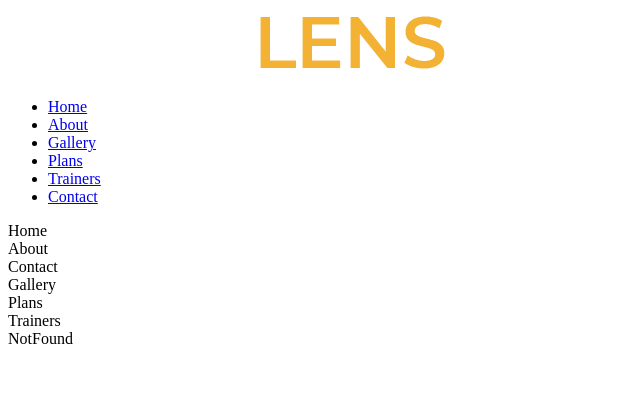
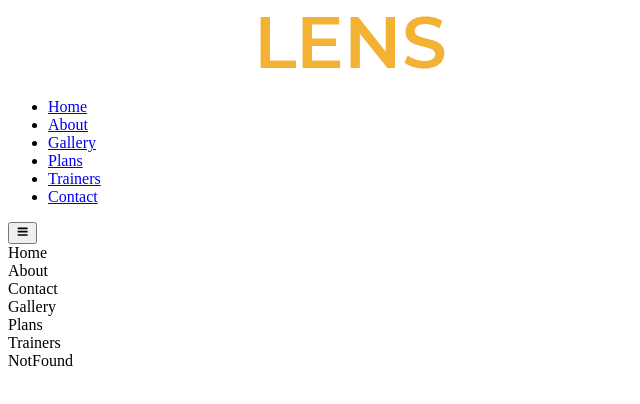
Before and after one commit to erickdc7/react-trainer-website, a React (Create React App) app: page / in a window 1280 px wide. Shown: the top 404 px of the page, without its empty margins (0-640 px from the left). Built offline with nearby package versions, Linux system fonts and the light colour scheme; the HTML template or start-up script is replaced by a standard one.

Commit message:
button added to Navbar.jsx component

```diff
--- a/src/components/Navbar.jsx
+++ b/src/components/Navbar.jsx
@@ -2,6 +2,7 @@ import { Link, NavLink } from 'react-router-dom'
 import './navbar.css'
 import Logo from '../images/logo.png'
 import { links } from '../data'
+import { GoThreeBars } from 'react-icons/go'
 
 const Navbar = () => {
     return (
@@ -23,7 +24,9 @@ const Navbar = () => {
                     }
                 </ul>
 
-
+                <button className="nav__toggle-btn">
+                    <GoThreeBars />
+                </button>
             </div>
         </nav>
     )
```
